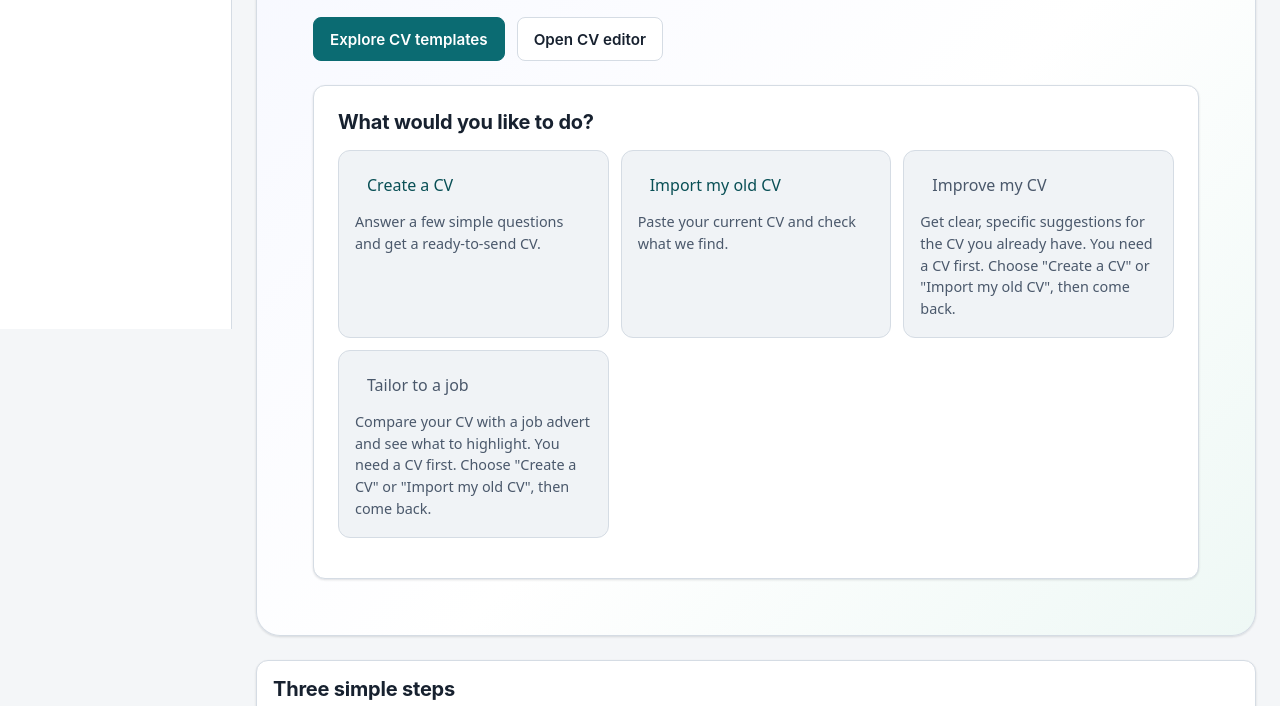
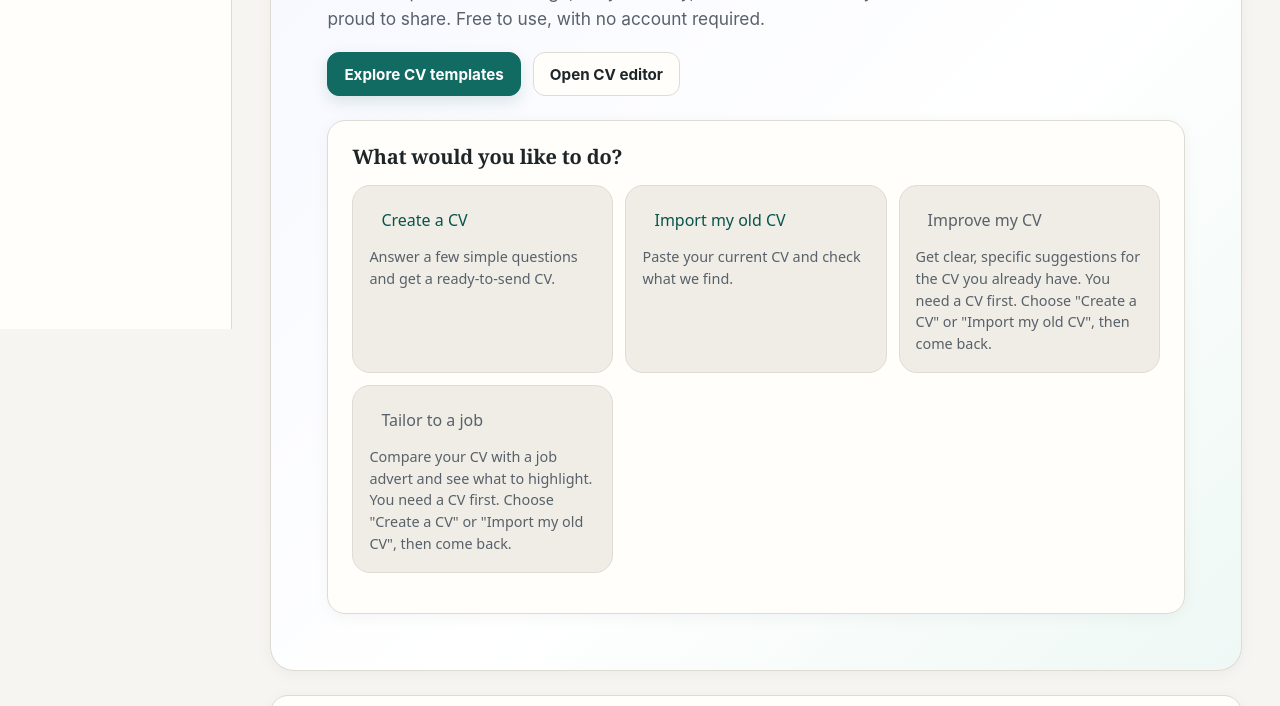
Before and after one commit to adjeiemmaaegh-web/Dr.Emma-Cv, a website: page src/features/experience/workspace/index.html in a window 1280 px wide. Shown: the part 471-1177 px from the top of the page. Drawn offline with Linux system fonts and the light colour scheme.

Commit message:
feat(design): load premium editorial styles in CV workspace

```diff
--- a/src/features/experience/workspace/index.html
+++ b/src/features/experience/workspace/index.html
@@ -7,6 +7,7 @@
 <meta name="description" content="Preview of the Ledger CV Studio workspace. Your CV stays on this device.">
 <link rel="stylesheet" href="../../accessibility/a11y.css">
 <link rel="stylesheet" href="./workspace.css">
+<link rel="stylesheet" href="./premium-editorial.css">
 </head>
 <body style="margin:0">
 <div id="app"></div>
```
